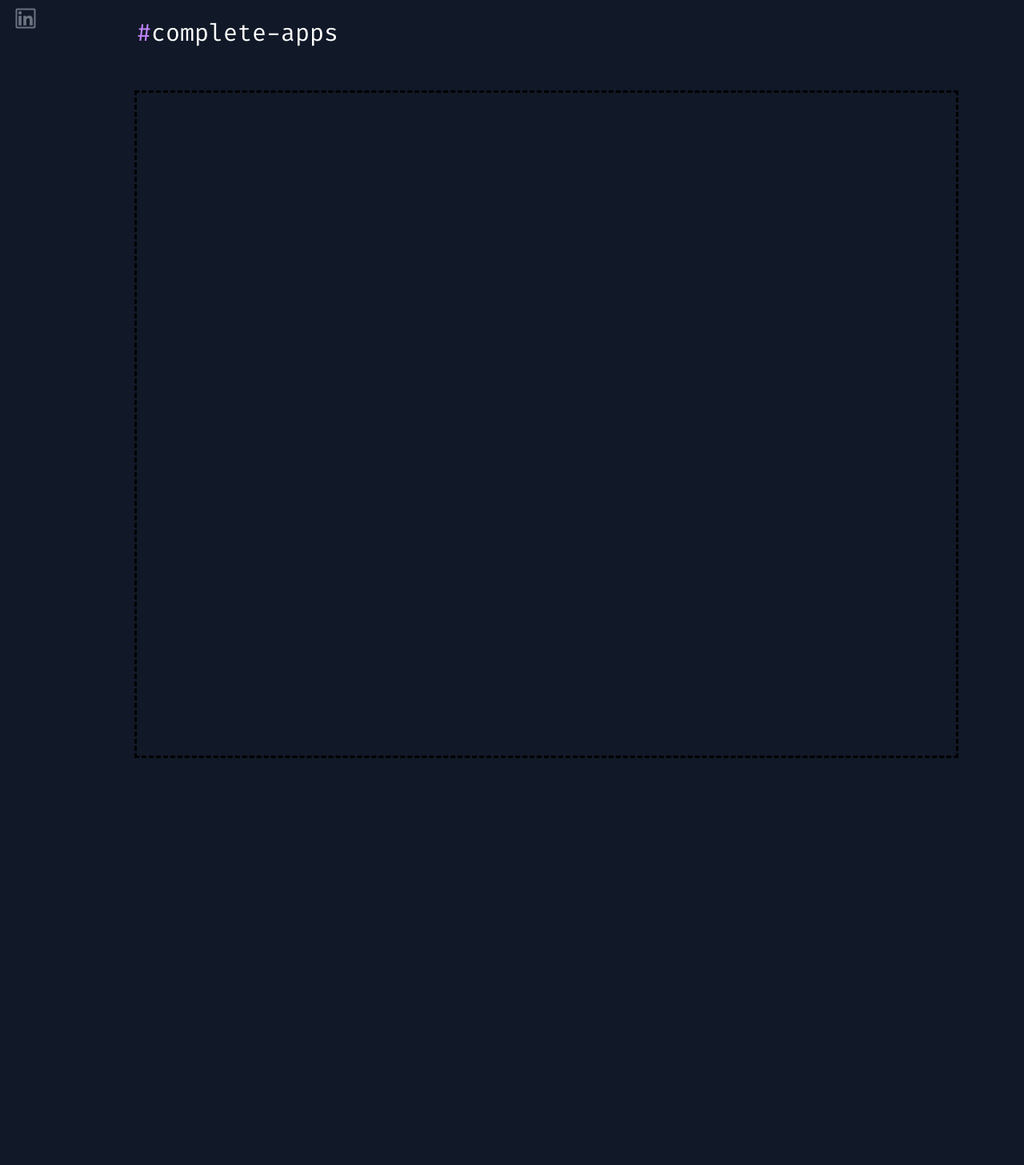
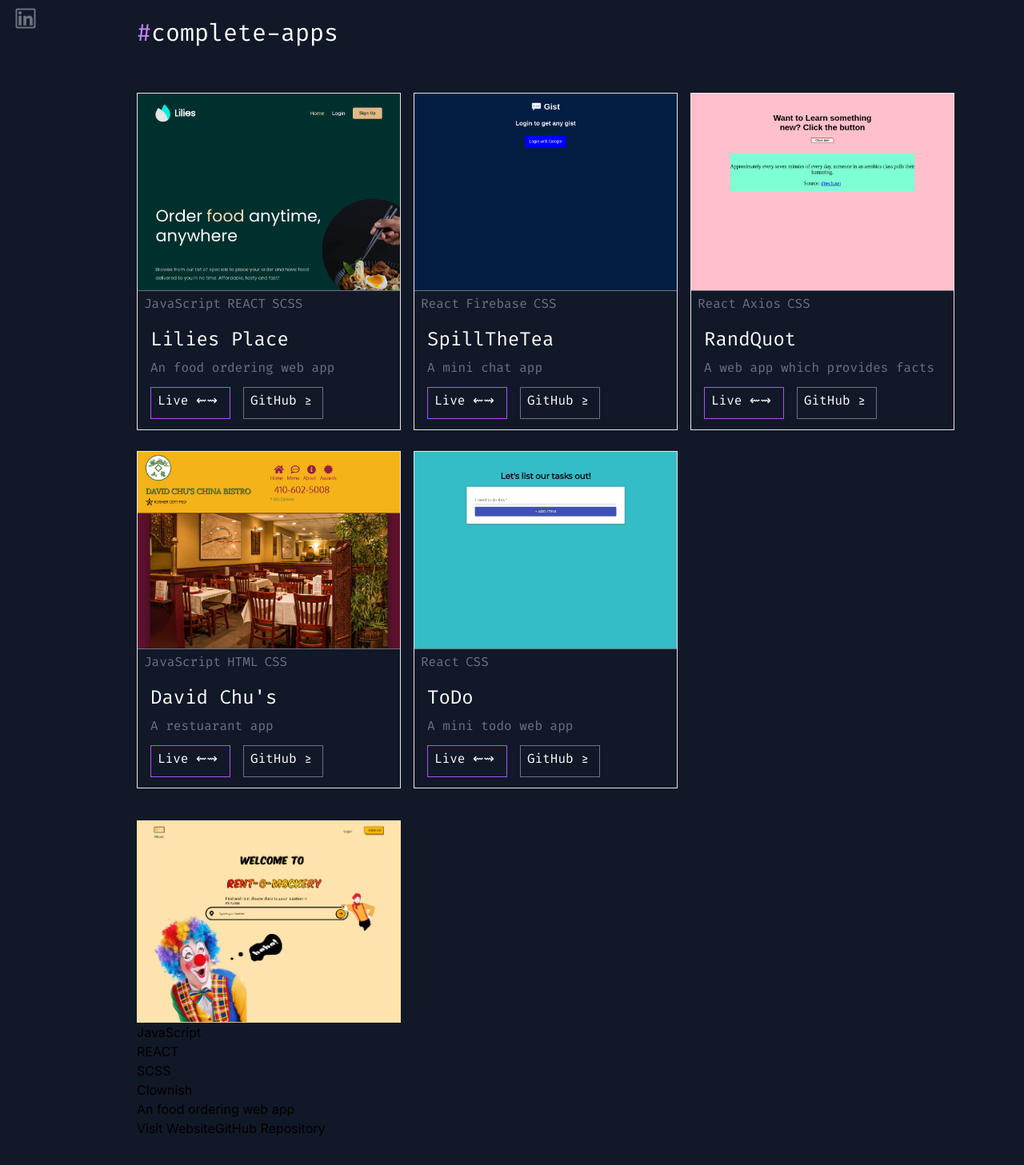
Before and after one commit to AkeleA/new-port, a Next.js app: page /projects in a window 1280 px wide. Shown: the part 233-1690 px from the top of the page at 80% size. Before the commit the page ends 1184 px from the top, so only its background shows below. Built offline with nearby package versions, Linux system fonts and the light colour scheme.

Commit message:
added pages

```diff
--- a/app/projects/comprojs.tsx
+++ b/app/projects/comprojs.tsx
@@ -1,8 +1,13 @@
 import React from "react";
+import Image from "next/image";
+import compData from "./proj.json";
 
 type Props = {};
 
 const Comprojs = (props: Props) => {
+  const topThreeProjects = compData.slice(0, 3); // Get the top 3 items
+  const remainingProjects = compData.slice(3); // Get the remaining 2 items
+
   return (
     <div className="absolute left-[171px] top-[259px] w-[1024px] h-[919px] flex-shrink-0">
       <h2 className="w-[270px] h-[42px] inline-flex items-start">
@@ -13,7 +18,126 @@ const Comprojs = (props: Props) => {
           complete-apps
         </span>
       </h2>
-      <div className="inline-flex flex-col items-start gap-4 mt-[48px] w-[1024px] h-[829px] outline-dashed"></div>
+      <div className="inline-flex flex-col items-start mt-[48px] w-[1024px] h-[880px] gap-4">
+        <div className="w-[1024px] h-[462px] flex flex-start gap-4">
+          {topThreeProjects.map((project, index) => (
+            <div
+              key={index}
+              className="flex flex-col items-start w-[330px] h-[422px] border"
+            >
+              <div className="border-b border-solid border-gray-500">
+                <Image
+                  src={project.image}
+                  alt={project.name}
+                  width={330.579}
+                  height={201} // Specify the image dimensions here
+                />
+              </div>
+              <ul className="flex items-start gap-2 p-2 self-stretch">
+                {project.languages.map((language, langIndex) => (
+                  <li
+                    key={langIndex}
+                    className="text-gray-500 font-sans text-base not-italic font-normal leading-none"
+                  >
+                    {language}
+                  </li>
+                ))}
+              </ul>
+              <div className="flex p-4 flex-col items start gap-4 self-stretch">
+                <h1 className="text-white font-sans leading-none text-2xl not-italic font-medium">
+                  {project.name}
+                </h1>
+                <p className="text-gray-500 font-sans text-base not-italic font-normal leading-none">
+                  {project.description}
+                </p>
+                <div className="flex items-start gap-4 w-[244px] h-10">
+                  {/* Live Link */}
+                  <a
+                    href={project.projectLink}
+                    target="_blank"
+                    rel="noopener noreferrer"
+                    className="flex pt-2 pl-2 pb-2 w-[100px] h-10 items-start gap-[10px] border border-solid border-purple-500"
+                  >
+                    <span className="text-white font-sans text-base not-italic font-medium leading-none">
+                      Live &#x21DC;&#x21DD;
+                    </span>
+                  </a>
+                  {/* GitHub Repository Link */}
+                  <a
+                    href={project.githubLink}
+                    target="_blank"
+                    rel="noopener noreferrer"
+                    className="flex pt-2 pl-2 pb-2 w-[100px] h-10 items-start gap-[10px] border border-solid border-gray-500"
+                  >
+                    <span className="text-white font-sans text-base not-italic font-medium leading-none">
+                      GitHub &ge;
+                    </span>
+                  </a>
+                </div>
+              </div>
+            </div>
+          ))}
+        </div>
+        <div className="w-[1024px] h-[462px]  flex flex-start gap-4">
+          {remainingProjects.map((project, index) => (
+            <div
+              key={index}
+              className="flex flex-col items-start w-[330px] h-[422px] border"
+            >
+              <div className="border-b border-solid border-gray-500">
+                <Image
+                  src={project.image}
+                  alt={project.name}
+                  width={330.579}
+                  height={201}
+                />
+              </div>
+              <ul className="flex items-start gap-2 p-2 self-stretch">
+                {project.languages.map((language, langIndex) => (
+                  <li
+                    key={langIndex}
+                    className="text-gray-500 font-sans text-base not-italic font-normal leading-none"
+                  >
+                    {language}
+                  </li>
+                ))}
+              </ul>
+              <div className="flex p-4 flex-col items start gap-4 self-stretch">
+                <h1 className="text-white font-sans leading-none text-2xl not-italic font-medium">
+                  {project.name}
+                </h1>
+                <p className="text-gray-500 font-sans text-base not-italic font-normal leading-none">
+                  {project.description}
+                </p>
+                <div className="flex items-start gap-4 w-[244px] h-10">
+                  {/* Live Link */}
+                  <a
+                    href={project.projectLink}
+                    target="_blank"
+                    rel="noopener noreferrer"
+                    className="flex pt-2 pl-2 pb-2  w-[100px] h-10 items-start gap-[10px] border border-solid border-purple-500"
+                  >
+                    <span className="text-white font-sans text-base not-italic font-medium leading-none">
+                      Live &#x21DC;&#x21DD;
+                    </span>
+                  </a>
+                  {/* GitHub Repository Link */}
+                  <a
+                    href={project.githubLink}
+                    target="_blank"
+                    rel="noopener noreferrer"
+                    className="flex pt-2 pl-2 pb-2 w-[100px] h-10 items-start gap-[10px] border border-solid border-gray-500"
+                  >
+                    <span className="text-white font-sans text-base not-italic font-medium leading-none">
+                      GitHub &ge;
+                    </span>
+                  </a>
+                </div>
+              </div>
+            </div>
+          ))}
+        </div>
+      </div>
     </div>
   );
 };
--- a/app/projects/page.tsx
+++ b/app/projects/page.tsx
@@ -5,6 +5,7 @@ import Sidebar from "@/components/Sidebar";
 import Link from "next/link";
 import Top from "./top";
 import Comprojs from "./comprojs";
+import Uncomprojs from "./uncomprojs";
 
 type Props = {};
 
@@ -15,6 +16,7 @@ const gprojects: React.FC<Props> = (props) => {
       <Navbar />
       <Top />
       <Comprojs />
+      <Uncomprojs />
     </div>
   );
 };
--- a/app/projects/proj.json
+++ b/app/projects/proj.json
@@ -0,0 +1,42 @@
+[
+  {
+    "name": "Lilies Place",
+    "description": "An food ordering web app",
+    "image": "/place.jpg",
+    "languages": ["JavaScript", "REACT", "SCSS"],
+    "projectLink": "https://lilies-place.netlify.app/",
+    "githubLink": "https://github.com/AkeleA/forfoodies"
+  },
+  {
+    "name": "SpillTheTea",
+    "description": "A mini chat app",
+    "image": "/spillit.jpg",
+    "languages": ["React", "Firebase", "CSS"],
+    "projectLink": "https://spillit.netlify.app/",
+    "githubLink": "https://github.com/AkeleA/SpillTheTea/tree/master"
+  },
+  {
+    "name": "RandQuot",
+    "description": "A web app which provides facts",
+    "image": "/RandQuot.jpg",
+    "languages": ["React", "Axios", "CSS"],
+    "projectLink": "https://akelea.github.io/RandQuot/",
+    "githubLink": "https://github.com/AkeleA/RandQuot"
+  },
+  {
+    "name": "David Chu's ",
+    "description": "A restuarant app",
+    "image": "/DavidChu.jpg",
+    "languages": ["JavaScript", "HTML", "CSS"],
+    "projectLink": "https://akelea.github.io/Coursera-tests/Module_5_Assignment/",
+    "githubLink": "https://github.com/AkeleA/Coursera-tests/tree/master/Module_5_Assignment"
+  },
+  {
+    "name": "ToDo",
+    "description": "A mini todo web app",
+    "image": "/todo.jpg",
+    "languages": ["React", "CSS"],
+    "projectLink": "https://akelea.github.io/Todo-App/",
+    "githubLink": "https://github.com/AkeleA/Todo-App"
+  }
+]
--- /dev/null
+++ b/app/projects/uncomprojs.tsx
@@ -0,0 +1,47 @@
+import React from "react";
+import Image from "next/image";
+import projData from "./uproj.json";
+
+const Uncomprojs: React.FC = () => {
+  return (
+    <div className="w-[1025px] h-[828px] absolute left-[171px] top-[1259px]">
+      <div>
+        {projData.map((project, index) => (
+          <div key={index}>
+            <Image
+              src={project.image}
+              alt={project.name}
+              width={330}
+              height={250}
+            />
+            <ul>
+              {project.languages.map((language, langIndex) => (
+                <li key={langIndex}>{language}</li>
+              ))}
+            </ul>
+            <h1>{project.name}</h1>
+            <p>{project.description}</p>
+            <div>
+              <a
+                href={project.projectLink}
+                target="_blank"
+                rel="noopener noreferrer"
+              >
+                Visit Website
+              </a>
+              <a
+                href={project.githubLink}
+                target="_blank"
+                rel="noopener noreferrer"
+              >
+                GitHub Repository
+              </a>
+            </div>
+          </div>
+        ))}
+      </div>
+    </div>
+  );
+};
+
+export default Uncomprojs;
--- /dev/null
+++ b/app/projects/uproj.json
@@ -0,0 +1,10 @@
+[
+  {
+    "name": "Clownish",
+    "description": "An food ordering web app",
+    "image": "/clownish.jpg",
+    "languages": ["JavaScript", "REACT", "SCSS"],
+    "projectLink": "https://clownish.netlify.app/",
+    "githubLink": "https://github.com/AkeleA/clownish"
+  }
+]
--- a/components/Projects.tsx
+++ b/components/Projects.tsx
@@ -76,7 +76,7 @@ const Projects: React.FC = () => {
               height={201}
             />
           </div>
-          <h2 className="flwx flex-row items-start p-2 gap-2 w-[330.58px] h-[37px] flex-none order-1 self-stretch flex-grow-0">
+          <h2 className="flex flex-row items-start p-2 gap w-[330.58px] h-[37px] flex-none order-1 self-stretch flex-grow-0">
             <span className="w-12 h-5 not-italic font-sans font-normal text-base leading-5 text-gray-500 flex-none order-none flex-grow-0">
               {" "}
               HTML{" "}
```
